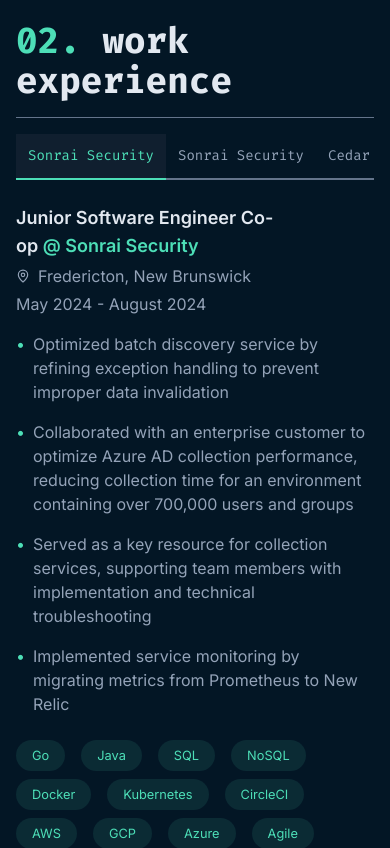
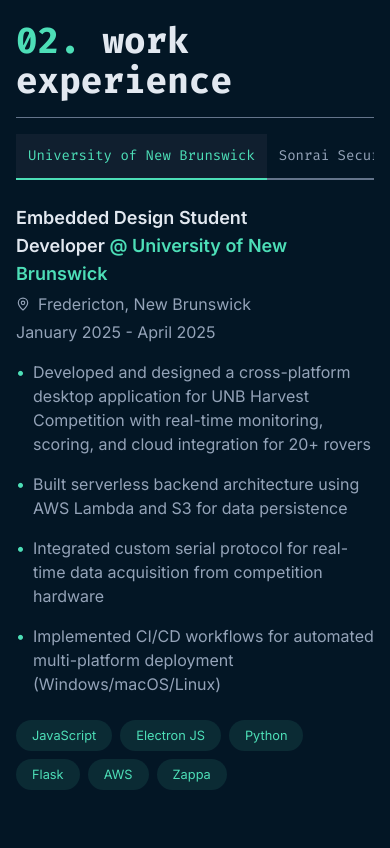
Before and after one commit to matthew-collett/matthewcollett.ca, a React (Vite) app: page / in a window 390 px wide. Shown: the part 2100-2948 px from the top of the page. Built offline with nearby package versions, Linux system fonts and the light colour scheme.

Commit message:
some more updates

```diff
--- a/src/components/Nav/Nav.jsx
+++ b/src/components/Nav/Nav.jsx
@@ -19,10 +19,6 @@
     window.addEventListener('scroll', handleScroll, { passive: true })
     return () => window.removeEventListener('scroll', handleScroll)
   }, [])
-
-  useEffect(() => {
-    document.body.style.overflow = isMenuOpen ? 'hidden' : 'unset'
-  }, [isMenuOpen])
 
   return (
     <>
--- a/src/components/Nav/NavLinks.jsx
+++ b/src/components/Nav/NavLinks.jsx
@@ -26,10 +26,9 @@
               smooth
               duration={700}
               isDynamic
-              offset={section == 'home' ? -107 : -40}
+              offset={section === 'home' ? -107 : -40}
               activeClass="text-accent after:scale-x-100"
               className="hover-underline"
-              activeAtBottom="contact"
               onClick={() => setIsMenuOpen(false)}
             >
               {text}
--- a/src/views/Contact/Contact.jsx
+++ b/src/views/Contact/Contact.jsx
@@ -7,7 +7,7 @@
 const Contact = () => (
   <motion.section
     id="contact"
-    className="section flex justify-center"
+    className="section flex justify-center min-h-[calc(100vh-100px)]"
     initial={{ opacity: 0 }}
     whileInView={{ opacity: 1 }}
     viewport={{ once: true, amount: 0.5 }}
@@ -16,8 +16,7 @@
     <div className="flex flex-col justify-center items-center gap-6 section-container">
       <Heading num={4} text={"let's connect"} className="text-center" />
       <p className="text-center max-w-2xl">
-        Whether you have a project in mind or just want to chat, I&apos;m always open to new ideas
-        and connections. Check out my GitHub or reach out via email or LinkedIn!
+        Check out my GitHub or reach out via email or LinkedIn!
       </p>
       <EmploymentStatus employed />
       <motion.div
--- a/src/views/NotFound/NotFound.jsx
+++ b/src/views/NotFound/NotFound.jsx
@@ -3,7 +3,7 @@
 import Logo from '@components/Logo'
 
 const NotFound = () => (
-  <div className="flex flex-col min-h-screen w-full max-md:px-6 px-[52px] pt-6">
+  <div className="flex flex-col min-h-screen w-full p-4 sm:p-6 lg:p-8">
     <Link to="/">
       <Logo className="w-24" />
     </Link>
--- a/src/views/Projects/someProjects.js
+++ b/src/views/Projects/someProjects.js
@@ -1,13 +1,13 @@
 import ctag from '@assets/icons/ctag.svg'
+import intellicure from '@assets/icons/intellicure.svg'
 import playloudr from '@assets/icons/playloudr.svg'
-import solarify from '@assets/icons/solarify.svg'
 import cedargroves from '@assets/images/cedargroves.webp'
 import gridstream from '@assets/images/gridstream.webp'
 import rovertech from '@assets/images/rovertech.webp'
 
 export default [
   {
-    title: 'Cedar Groves Site',
+    title: 'Cedar Groves Golf Website',
     description:
       'Designed and developed the website for Cedar Groves Golf Course, bringing their brand to life online.',
     techs: [
@@ -43,21 +43,24 @@
     imageType: 'logo',
   },
   {
-    title: 'GridStream',
+    title: 'Gridstream',
     description:
       'A team-based senior design project creating a real-time verification system for demand response programs.',
     techs: [
       'Go',
       'Python',
+      'TypeScript',
       'React',
       'Tailwind CSS',
+      'MQTT',
       'Microservices',
       'ETL Pipelines',
-      'MQTT',
+      'Kubernetes',
       'GCP',
     ],
     extra: {
-      title: 'In Development',
+      title: 'Demo',
+      link: 'https://youtu.be/3iU_WECfWZA',
     },
     github: 'https://github.com/grid-stream-org',
     image: gridstream,
@@ -66,7 +69,7 @@
   {
     title: 'RoverTech',
     description:
-      'A team project developed for the ECE3232 Harvester Challenge, focusing on building a rover capable of performing specific tasks.',
+      'A team project developed for the ECE3232 Harvest Challenge, focusing on building a rover capable of performing specific tasks.',
     techs: ['C', 'Embedded Systems', 'PIC Microcontrollers', 'MPLAB X IDE'],
     github: 'https://github.com/matthew-collett/RoverTech',
     extra: {
@@ -76,7 +79,6 @@
     image: rovertech,
     imageType: 'image',
   },
-
   {
     title: 'PlayLoudr',
     description:
@@ -94,12 +96,12 @@
     imageType: 'logo',
   },
   {
-    title: 'Solarify',
+    title: 'IntelliCure',
     description:
-      'First-place solution at Atlantic Engineering Competition 2023 for optimizing municipal solar power implementation costs.',
-    techs: ['Java', 'Java Swing', 'Apache POI', 'MVC Architecture'],
-    github: 'https://github.com/matthew-collett/solarify',
-    image: solarify,
+      'Team-based solution at CEC 2025 using a CNN model to detect brain tumors in MRIs with an interactive interface for analysis and visualization.',
+    techs: ['TypeScript', 'shadcn/ui', 'Python', 'Flask', 'TensorFlow', 'Firebase'],
+    github: 'https://github.com/matthew-collett/cec2025',
+    image: intellicure,
     imageType: 'logo',
   },
 ]
--- a/src/views/Work/Work.jsx
+++ b/src/views/Work/Work.jsx
@@ -6,7 +6,7 @@
 import { experiences } from './experiences'
 
 const Work = () => {
-  const [activeTab, setActiveTab] = useState('sonrai2024')
+  const [activeTab, setActiveTab] = useState(Object.keys(experiences)[0])
   const [isTabChanging, setisTabChanging] = useState(false)
 
   const handleTabChange = tab => {
@@ -91,7 +91,7 @@
               ))}
             </ul>
 
-            <div className="flex flex-wrap gap-x-4 gap-y-2 py-6">
+            <div className="flex flex-wrap gap-2 py-6">
               {experiences[activeTab].techs.map(tech => (
                 <TechPill key={tech}>{tech}</TechPill>
               ))}
--- a/src/views/Work/experiences.js
+++ b/src/views/Work/experiences.js
@@ -1,4 +1,18 @@
 export const experiences = {
+  harvest: {
+    company: 'University of New Brunswick',
+    role: 'Embedded Design Student Developer',
+    location: 'Fredericton, New Brunswick',
+    date: 'January 2025 - April 2025',
+    link: 'https://www.unb.ca/',
+    points: [
+      'Developed and designed a cross-platform desktop application for UNB Harvest Competition with real-time monitoring, scoring, and cloud integration for 20+ rovers',
+      'Built serverless backend architecture using AWS Lambda and S3 for data persistence',
+      'Integrated custom serial protocol for real-time data acquisition from competition hardware',
+      'Implemented CI/CD workflows for automated multi-platform deployment (Windows/macOS/Linux)',
+    ],
+    techs: ['JavaScript', 'Electron JS', 'Python', 'Flask', 'AWS', 'Zappa'],
+  },
   sonrai2024: {
     company: 'Sonrai Security',
     role: 'Junior Software Engineer Co-op',
```
Also changed, not shown: 1 other file (tests, documents, lock files or other folders).
